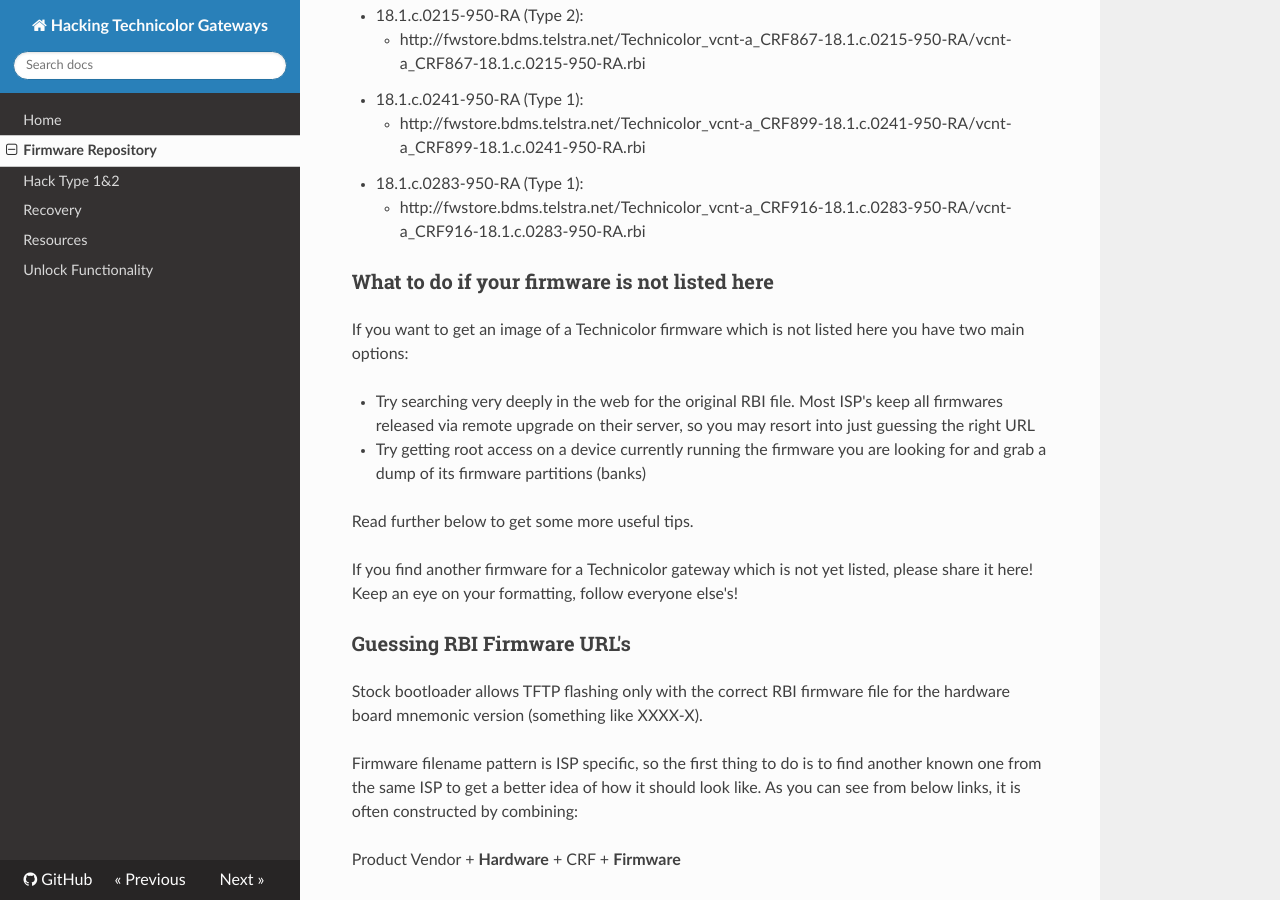
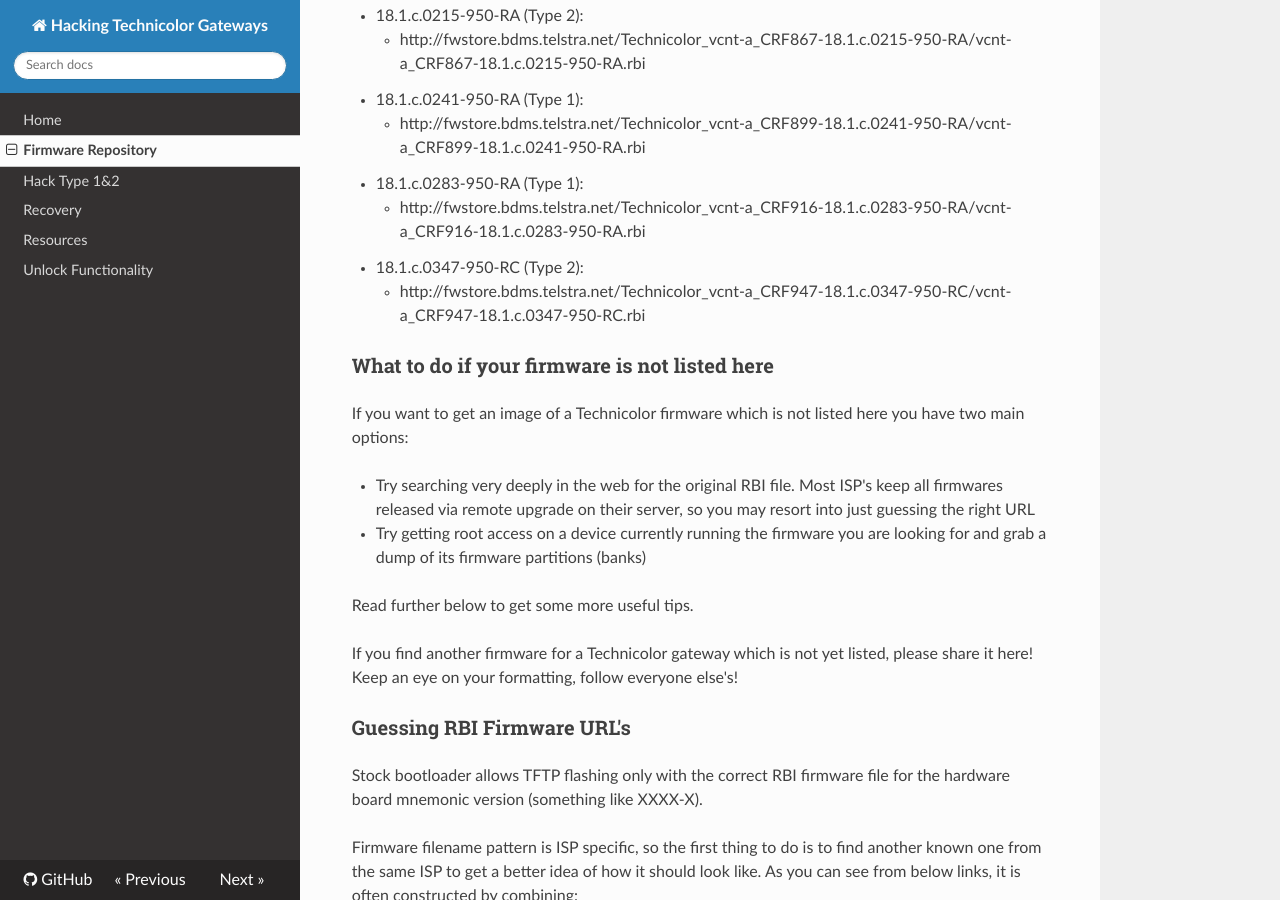
Before and after one commit to hack-technicolor/hack-technicolor, an MkDocs documentation site: the page built from docs/Firmware Repository.md, in a window 1280 px wide and 900 px high, scrolled down 4879 px. Built offline with MkDocs 1.6.1, drawn with Linux system fonts in a browser that asks for light colours; nearby versions of some CDN libraries.

Commit message:
vcnt-a: 18.1.c.0347-950-RC

```diff
--- a/docs/Firmware Repository.md
+++ b/docs/Firmware Repository.md
@@ -151,6 +151,8 @@
     - http://fwstore.bdms.telstra.net/Technicolor_vcnt-a_CRF899-18.1.c.0241-950-RA/vcnt-a_CRF899-18.1.c.0241-950-RA.rbi
 - 18.1.c.0283-950-RA (Type 1):
     - http://fwstore.bdms.telstra.net/Technicolor_vcnt-a_CRF916-18.1.c.0283-950-RA/vcnt-a_CRF916-18.1.c.0283-950-RA.rbi
+- 18.1.c.0347-950-RC (Type 2):
+    - http://fwstore.bdms.telstra.net/Technicolor_vcnt-a_CRF947-18.1.c.0347-950-RC/vcnt-a_CRF947-18.1.c.0347-950-RC.rbi
 
 ### What to do if your firmware is not listed here
 
```
